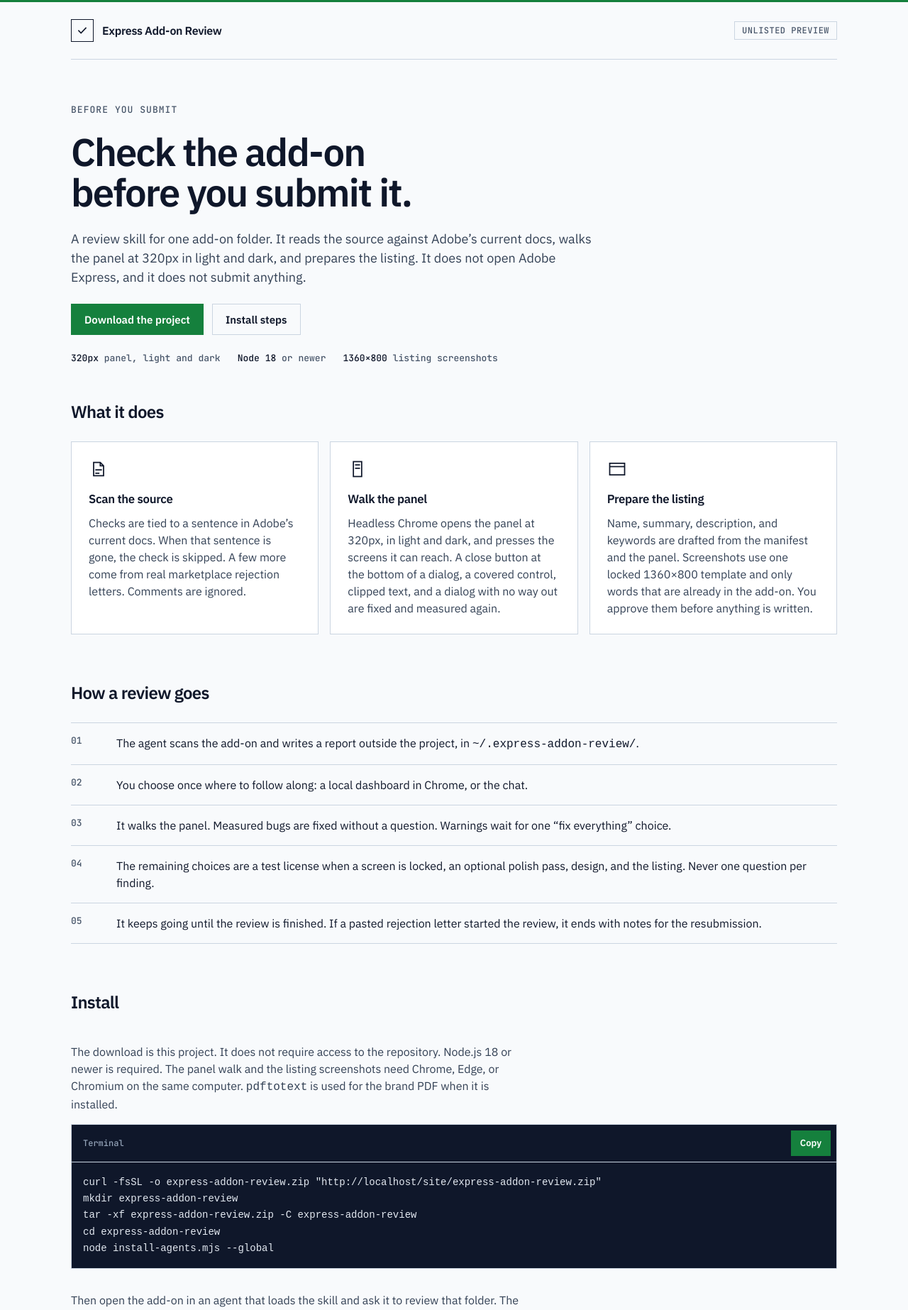
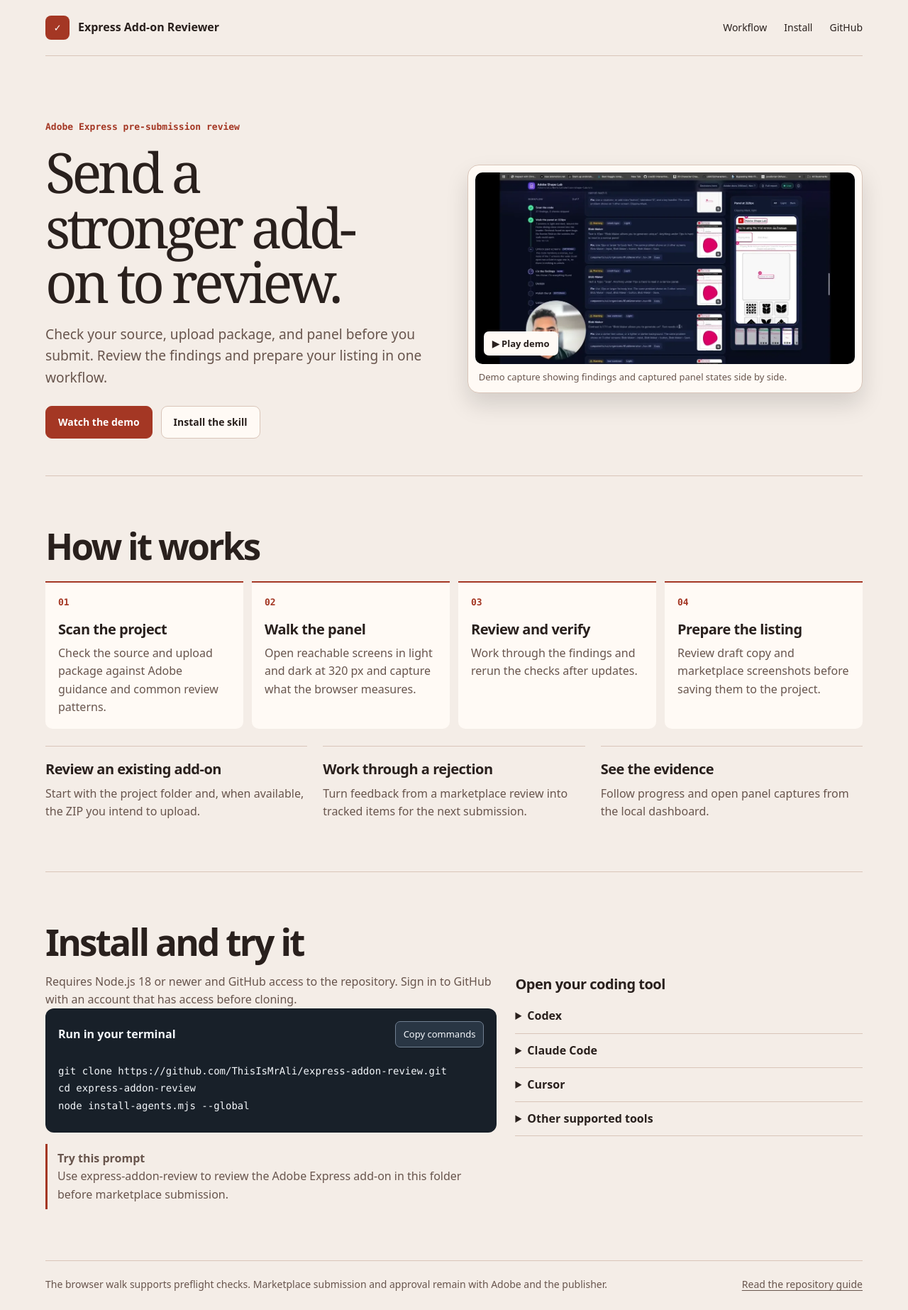
Before and after one commit to ThisIsMrAli/express-addon-review, a website: page site/page.html in a window 1280 px wide. Shown: the top 1846 px of the page at 71% size. Drawn offline with Linux system fonts and the light colour scheme.

Commit message:
Design the review project site

```diff
--- a/site/page.html
+++ b/site/page.html
@@ -1,134 +1,62 @@
 <!doctype html>
-<html lang="en">
+<html lang="en" data-product="review">
 <head>
   <meta charset="utf-8">
   <meta name="viewport" content="width=device-width, initial-scale=1">
   <meta name="robots" content="noindex, nofollow, noarchive">
   <meta name="referrer" content="no-referrer">
-  <meta name="description" content="Express Add-on Review checks an Adobe Express add-on before you submit it: the source, the panel, and the listing.">
-  <title>Express Add-on Review</title>
-  <link rel="preconnect" href="https://fonts.googleapis.com">
-  <link rel="preconnect" href="https://fonts.gstatic.com" crossorigin>
-  <link rel="stylesheet" referrerpolicy="no-referrer" href="https://fonts.googleapis.com/css2?family=IBM+Plex+Sans:wght@400;500;600&family=JetBrains+Mono:wght@500&display=swap">
+  <meta name="description" content="Check your source, upload package, and panel before you submit. Review the findings and prepare your listing in one workflow.">
+  <title>Express Add-on Reviewer</title>
   <link rel="stylesheet" href="site.css">
+  <script src="site.js" defer></script>
 </head>
 <body>
   <a class="skip" href="#content">Skip to content</a>
-  <div class="rule"></div>
   <div class="wrap">
-    <header class="site">
-      <a class="brand" href="#content">
-        <span class="mark" aria-hidden="true">
-          <svg width="16" height="16" viewBox="0 0 16 16" fill="none"><path d="M3 8.2 6.2 11.5 13 4.5" stroke="currentColor" stroke-width="1.6" stroke-linecap="square"/></svg>
-        </span>
-        <strong>Express Add-on Review</strong>
-      </a>
-      <p class="pill">Unlisted preview</p>
+    <header class="top">
+      <a class="brand" href="#content"><span class="mark" aria-hidden="true">✓</span>Express Add-on Reviewer</a>
+      <nav aria-label="Page"><a href="#workflow">Workflow</a><a href="#install">Install</a><a href="https://github.com/ThisIsMrAli/express-addon-review">GitHub</a></nav>
     </header>
-
     <main id="content">
       <section class="hero">
-        <p class="eyebrow">Before you submit</p>
-        <h1>Check the add-on before you submit it.</h1>
-        <p class="lede">A review skill for one add-on folder. It reads the source against Adobe’s current docs, walks the panel at 320px in light and dark, and prepares the listing. It does not open Adobe Express, and it does not submit anything.</p>
-        <div class="actions">
-          <a class="btn" href="express-addon-review.zip">Download the project</a>
-          <a class="btn ghost" href="#install">Install steps</a>
+        <div>
+          <p class="kicker">Adobe Express pre-submission review</p>
+          <h1>Send a stronger add-on to review.</h1>
+          <p class="lede">Check your source, upload package, and panel before you submit. Review the findings and prepare your listing in one workflow.</p>
+          <div class="actions"><a class="button primary" href="https://drive.google.com/file/d/1JKUo__CFvtpCF7M2Kyugx8AeiJLEQply/view?usp=sharing">Watch the demo</a><a class="button" href="#install">Install the skill</a></div>
         </div>
-        <ul class="facts">
-          <li><strong>320px</strong> panel, light and dark</li>
-          <li><strong>Node 18</strong> or newer</li>
-          <li><strong>1360×800</strong> listing screenshots</li>
-        </ul>
+        <figure class="demo">
+          <a href="https://drive.google.com/file/d/1JKUo__CFvtpCF7M2Kyugx8AeiJLEQply/view?usp=sharing" aria-label="Watch the Express Add-on Reviewer demo"><img src="demo.webp" alt="Demo capture showing findings and captured panel states side by side." width="1120" height="565"><span class="play" aria-hidden="true">▶ Play demo</span></a>
+          <figcaption>Demo capture showing findings and captured panel states side by side.</figcaption>
+        </figure>
       </section>
-
-      <section aria-labelledby="does">
-        <h2 id="does">What it does</h2>
-        <div class="grid">
-          <article class="card">
-            <svg class="icon" viewBox="0 0 24 24" fill="none" aria-hidden="true"><path d="M6 4h8l4 4v12H6V4Z" stroke="currentColor" stroke-width="1.5"/><path d="M14 4v4h4M8 13h8M8 17h5" stroke="currentColor" stroke-width="1.5"/></svg>
-            <h3>Scan the source</h3>
-            <p>Checks are tied to a sentence in Adobe’s current docs. When that sentence is gone, the check is skipped. A few more come from real marketplace rejection letters. Comments are ignored.</p>
-          </article>
-          <article class="card">
-            <svg class="icon" viewBox="0 0 24 24" fill="none" aria-hidden="true"><rect x="7" y="3" width="10" height="18" stroke="currentColor" stroke-width="1.5"/><path d="M9 7h6M9 11h6" stroke="currentColor" stroke-width="1.5"/></svg>
-            <h3>Walk the panel</h3>
-            <p>Headless Chrome opens the panel at 320px, in light and dark, and presses the screens it can reach. A close button at the bottom of a dialog, a covered control, clipped text, and a dialog with no way out are fixed and measured again.</p>
-          </article>
-          <article class="card">
-            <svg class="icon" viewBox="0 0 24 24" fill="none" aria-hidden="true"><rect x="3" y="5" width="18" height="14" stroke="currentColor" stroke-width="1.5"/><path d="M3 9h18" stroke="currentColor" stroke-width="1.5"/></svg>
-            <h3>Prepare the listing</h3>
-            <p>Name, summary, description, and keywords are drafted from the manifest and the panel. Screenshots use one locked 1360×800 template and only words that are already in the add-on. You approve them before anything is written.</p>
-          </article>
-        </div>
+      <section id="workflow" class="section">
+        <h2>How it works</h2>
+        <ol class="steps"><li><span class="step-number">01</span><h3>Scan the project</h3><p>Check the source and upload package against Adobe guidance and common review patterns.</p></li><li><span class="step-number">02</span><h3>Walk the panel</h3><p>Open reachable screens in light and dark at 320 px and capture what the browser measures.</p></li><li><span class="step-number">03</span><h3>Review and verify</h3><p>Work through the findings and rerun the checks after updates.</p></li><li><span class="step-number">04</span><h3>Prepare the listing</h3><p>Review draft copy and marketplace screenshots before saving them to the project.</p></li></ol>
+        <div class="features"><article><h3>Review an existing add-on</h3><p>Start with the project folder and, when available, the ZIP you intend to upload.</p></article><article><h3>Work through a rejection</h3><p>Turn feedback from a marketplace review into tracked items for the next submission.</p></article><article><h3>See the evidence</h3><p>Follow progress and open panel captures from the local dashboard.</p></article></div>
       </section>
-
-      <section aria-labelledby="goes">
-        <h2 id="goes">How a review goes</h2>
-        <ol class="steps">
-          <li><span>01</span><p>The agent scans the add-on and writes a report outside the project, in <code>~/.express-addon-review/</code>.</p></li>
-          <li><span>02</span><p>You choose once where to follow along: a local dashboard in Chrome, or the chat.</p></li>
-          <li><span>03</span><p>It walks the panel. Measured bugs are fixed without a question. Warnings wait for one “fix everything” choice.</p></li>
-          <li><span>04</span><p>The remaining choices are a test license when a screen is locked, an optional polish pass, design, and the listing. Never one question per finding.</p></li>
-          <li><span>05</span><p>It keeps going until the review is finished. If a pasted rejection letter started the review, it ends with notes for the resubmission.</p></li>
-        </ol>
-      </section>
-
-      <section class="install" id="install" aria-labelledby="install-title">
-        <h2 id="install-title">Install</h2>
-        <p class="note">The download is this project. It does not require access to the repository. Node.js 18 or newer is required. The panel walk and the listing screenshots need Chrome, Edge, or Chromium on the same computer. <code>pdftotext</code> is used for the brand PDF when it is installed.</p>
-        <div class="terminal">
-          <header>
-            <span>Terminal</span>
-            <button class="btn" type="button" id="copy">Copy</button>
-          </header>
-          <pre><code id="commands">Loading the install commands…</code></pre>
-        </div>
-        <p class="note" id="copied" role="status"></p>
-        <p class="note">Then open the add-on in an agent that loads the skill and ask it to review that folder. The same installer links the skill for Claude, Cursor, Codex, Gemini, Windsurf, and the other agents the installer already knows.</p>
-      </section>
-
-      <section aria-labelledby="limits">
-        <h2 id="limits">What it leaves to you</h2>
-        <div class="split">
+      <section id="install" class="section">
+        <h2>Install and try it</h2>
+        <div class="install-grid">
           <div>
-            <ul class="plain">
-              <li>Other browsers, and one pass on a slow network. Reviewers try Chrome, Safari, Edge, and Firefox.</li>
-              <li>The publisher website, the publisher form, and test credentials when the add-on logs in or has a paid feature.</li>
-              <li>Screens behind a login the walk cannot reach, and whether the wording actually makes sense.</li>
-            </ul>
+            <p>Requires Node.js 18 or newer and GitHub access to the repository. Sign in to GitHub with an account that has access before cloning.</p>
+            <div class="terminal">
+              <div class="terminal-head"><strong>Run in your terminal</strong><button type="button" data-copy="install-command" aria-live="polite" hidden>Copy commands</button></div>
+              <pre><code id="install-command">git clone https://github.com/ThisIsMrAli/express-addon-review.git
+cd express-addon-review
+node install-agents.mjs --global</code></pre>
+            </div>
+            <p class="prompt"><strong>Try this prompt</strong><br>Use express-addon-review to review the Adobe Express add-on in this folder before marketplace submission.</p>
           </div>
-          <div class="callout">
-            <p class="note">A finished review is not marketplace approval. Adobe’s reviewers never see the local dashboard. The dashboard stays on your computer.</p>
+          <div>
+            <h3>Open your coding tool</h3>
+            <details><summary>Codex</summary><p>Open your project in Codex after running the installer. Ask for <code>express-addon-review</code> by name in a new chat.</p></details><details><summary>Claude Code</summary><p>Open your project in Claude Code after running the installer. Ask for <code>express-addon-review</code> by name in a new chat.</p></details><details><summary>Cursor</summary><p>Open your project in Cursor after running the installer. Ask for <code>express-addon-review</code> by name in a new chat.</p></details>
+            <details><summary>Other supported tools</summary><p>The installer also links the skill into supported locations for tools such as Gemini CLI and Windsurf. Keep the checkout on disk so the links continue to work.</p></details>
           </div>
         </div>
       </section>
     </main>
-
-    <footer class="site">
-      <p>MIT License</p>
-      <p>Unlisted preview. Please don’t publish this address.</p>
-    </footer>
+    <footer class="foot"><p>The browser walk supports preflight checks. Marketplace submission and approval remain with Adobe and the publisher.</p><a href="https://github.com/ThisIsMrAli/express-addon-review">Read the repository guide</a></footer>
   </div>
-  <script>
-    const zip = new URL("express-addon-review.zip", location.href).href;
-    const commands = [
-      "curl -fsSL -o express-addon-review.zip " + JSON.stringify(zip),
-      "mkdir express-addon-review",
-      "tar -xf express-addon-review.zip -C express-addon-review",
-      "cd express-addon-review",
-      "node install-agents.mjs --global"
-    ].join("\n");
-    document.getElementById("commands").textContent = commands;
-    document.getElementById("copy").addEventListener("click", async () => {
-      const status = document.getElementById("copied");
-      try {
-        await navigator.clipboard.writeText(commands);
-        status.textContent = "Copied.";
-      } catch {
-        status.textContent = "Select the commands and copy them.";
-      }
-    });
-  </script>
 </body>
 </html>
--- a/site/site.css
+++ b/site/site.css
@@ -1,163 +1,58 @@
-:root {
-  color-scheme: dark;
-  --bg: #0f172a;
-  --fg: #f8fafc;
-  --muted: #cbd5e1;
-  --faint: #94a3b8;
-  --card: #1b2336;
-  --line: #334155;
-  --accent: #22c55e;
-  --on-accent: #0f172a;
-  --accent-hover: #4ade80;
-  --link: #86efac;
-  --ring: #f8fafc;
-  --code: #0b1220;
-  --space-1: 8px;
-  --space-2: 16px;
-  --space-3: 24px;
-  --space-4: 32px;
-  --space-5: 48px;
-  --space-6: 64px;
-  --measure: 68ch;
-  --page: 1080px;
-  --sans: "IBM Plex Sans", "Segoe UI", sans-serif;
-  --mono: "JetBrains Mono", ui-monospace, monospace;
-}
-
-@media (prefers-color-scheme: light) {
-  :root {
-    color-scheme: light;
-    --bg: #f8fafc;
-    --fg: #0f172a;
-    --muted: #334155;
-    --faint: #475569;
-    --card: #ffffff;
-    --line: #cbd5e1;
-    --accent: #15803d;
-    --on-accent: #ffffff;
-    --accent-hover: #166534;
-    --link: #166534;
-    --ring: #0f172a;
-    --code: #0f172a;
-  }
-}
-
-* { box-sizing: border-box; }
-html { scroll-behavior: smooth; }
-body {
-  margin: 0;
-  background: var(--bg);
-  color: var(--fg);
-  font: 16px/1.5 var(--sans);
-}
-img, svg { display: block; }
-a { color: var(--link); text-underline-offset: 3px; }
-a:hover { text-decoration-thickness: 2px; }
-:focus-visible { outline: 2px solid var(--ring); outline-offset: 3px; }
-.skip {
-  position: absolute;
-  left: var(--space-2);
-  top: -40px;
-  background: var(--accent);
-  color: var(--on-accent);
-  padding: 8px 12px;
-  z-index: 2;
-}
-.skip:focus { top: var(--space-2); }
-
-.wrap { width: min(var(--page), calc(100% - 48px)); max-width: 100%; min-width: 0; margin: 0 auto; }
-.rule { height: 3px; background: var(--accent); }
-
-header.site {
-  display: flex;
-  flex-wrap: wrap;
-  align-items: center;
-  justify-content: space-between;
-  gap: var(--space-2);
-  padding: var(--space-3) 0;
-  border-bottom: 1px solid var(--line);
-}
-.brand { display: flex; align-items: center; gap: 12px; color: inherit; text-decoration: none; }
-.mark {
-  width: 32px;
-  height: 32px;
-  border: 1px solid var(--fg);
-  display: grid;
-  place-items: center;
-}
-.brand strong { font-weight: 600; letter-spacing: -0.02em; }
-.pill {
-  margin: 0;
-  border: 1px solid var(--line);
-  padding: 6px 10px;
-  font: 500 12px/1 var(--mono);
-  letter-spacing: 0.04em;
-  text-transform: uppercase;
-  color: var(--faint);
-}
-
-.hero { padding: var(--space-6) 0 var(--space-5); display: grid; gap: var(--space-3); }
-.eyebrow { margin: 0; color: var(--faint); font: 500 13px/1 var(--mono); letter-spacing: 0.08em; text-transform: uppercase; }
-h1 { margin: 0; max-width: 16ch; font-size: clamp(2.25rem, 5vw, 3.4rem); line-height: 1.05; letter-spacing: -0.035em; font-weight: 600; }
-.lede { margin: 0; max-width: var(--measure); color: var(--muted); font-size: 1.125rem; }
-.actions { display: flex; flex-wrap: wrap; gap: 12px; align-items: center; }
-.btn {
-  display: inline-flex;
-  align-items: center;
-  justify-content: center;
-  min-height: 44px;
-  padding: 0 18px;
-  border: 1px solid transparent;
-  background: var(--accent);
-  color: var(--on-accent);
-  font: 600 15px/1 var(--sans);
-  text-decoration: none;
-  cursor: pointer;
-  transition: background 200ms ease;
-}
-.btn:hover { background: var(--accent-hover); }
-.btn.ghost { background: transparent; color: var(--fg); border-color: var(--line); }
-.btn.ghost:hover { background: var(--card); }
-.facts { display: flex; flex-wrap: wrap; gap: var(--space-3); margin: 0; padding: 0; list-style: none; color: var(--faint); font: 500 13px/1.4 var(--mono); }
-.facts strong { color: var(--fg); font-weight: 500; }
-
-section { padding: 0 0 var(--space-6); }
-h2 { margin: 0 0 var(--space-3); font-size: 1.5rem; letter-spacing: -0.03em; font-weight: 600; }
-.grid { display: grid; grid-template-columns: repeat(3, 1fr); gap: var(--space-2); }
-.card { background: var(--card); border: 1px solid var(--line); padding: var(--space-3); }
-.card h3 { margin: var(--space-2) 0 var(--space-1); font-size: 1.05rem; letter-spacing: -0.02em; }
-.card p, .card li { color: var(--muted); }
-.card p { margin: 0; }
-.icon { width: 28px; height: 28px; }
-
-ol.steps { margin: 0; padding: 0; list-style: none; display: grid; gap: 0; border-top: 1px solid var(--line); }
-ol.steps li { display: grid; grid-template-columns: 48px 1fr; gap: var(--space-2); padding: var(--space-2) 0; border-bottom: 1px solid var(--line); }
-ol.steps span { font: 500 13px/1.4 var(--mono); color: var(--faint); }
-ol.steps p { margin: 0; }
-
-.install { display: grid; gap: var(--space-2); }
-.terminal { background: var(--code); color: #e2e8f0; border: 1px solid var(--line); max-width: 100%; }
-.terminal header { display: flex; justify-content: space-between; align-items: center; gap: var(--space-2); padding: 8px 8px 8px 16px; border-bottom: 1px solid var(--line); color: #94a3b8; font: 500 12px/1 var(--mono); }
-.terminal pre { margin: 0; padding: var(--space-2); max-width: 100%; overflow-x: auto; white-space: pre-wrap; overflow-wrap: anywhere; font: 14px/1.6 var(--mono); }
-.terminal .btn { min-height: 36px; padding: 0 12px; font-size: 13px; }
-.note { margin: 0; color: var(--muted); max-width: var(--measure); }
-
-.split { display: grid; grid-template-columns: 1fr 1fr; gap: var(--space-4); }
-ul.plain { margin: 0; padding-left: 1.1rem; }
-ul.plain li + li { margin-top: 8px; }
-.callout { border-left: 3px solid var(--accent); padding-left: var(--space-2); }
-
-footer.site { border-top: 1px solid var(--line); padding: var(--space-3) 0 var(--space-5); color: var(--faint); display: flex; justify-content: space-between; gap: var(--space-2); flex-wrap: wrap; }
-footer.site p { margin: 0; }
-
-@media (max-width: 800px) {
-  .wrap { width: min(var(--page), calc(100% - 32px)); }
-  .grid, .split { grid-template-columns: 1fr; }
-  .hero { padding-top: var(--space-5); }
-  header.site { align-items: flex-start; }
-}
-
-@media (prefers-reduced-motion: reduce) {
-  html { scroll-behavior: auto; }
-  *, *::before, *::after { transition: none !important; animation: none !important; }
-}
+:root{color-scheme:dark;--bg:#161b21;--paper:#202831;--ink:#f7f6f0;--dim:#b9c4cc;--line:#3a454f;--accent:#c6ed84;--button:#1b2520;--mono:ui-monospace,SFMono-Regular,Consolas,monospace;--gutter:clamp(20px,5vw,76px)}
+[data-product="develop"]{color-scheme:light;--bg:#f5f3ed;--paper:#fffdf8;--ink:#18242f;--dim:#42566b;--line:#cdd5dc;--accent:#174dbb;--button:#fff}
+[data-product="review"]{color-scheme:light;--bg:#f4ede7;--paper:#fffaf5;--ink:#29201d;--dim:#68554d;--line:#d9c5b9;--accent:#a43724;--button:#fff}
+*,*::before,*::after{box-sizing:border-box}
+html{scroll-padding-top:24px}
+body{margin:0;background:var(--bg);color:var(--ink);font:16px/1.58 "Geist",system-ui,sans-serif}
+a{color:inherit;text-underline-offset:.2em}
+a:focus-visible,button:focus-visible,summary:focus-visible{outline:3px solid var(--accent);outline-offset:4px}
+button,summary{cursor:pointer}
+.wrap{max-width:1500px;margin-inline:auto;padding-inline:var(--gutter)}
+.skip{position:absolute;top:0;left:1rem;transform:translateY(-120%);background:var(--paper);padding:.6rem 1rem;z-index:3}
+.skip:focus{transform:none}
+.top,.foot{display:flex;justify-content:space-between;align-items:center;gap:14px 30px;flex-wrap:wrap;padding-block:22px;border-bottom:1px solid var(--line)}
+.brand{font-weight:750;text-decoration:none;display:flex;align-items:center;gap:12px}
+.mark{width:34px;height:34px;display:grid;place-items:center;background:var(--accent);color:var(--button);border-radius:8px;font:700 15px var(--mono)}
+nav{display:flex;flex-wrap:wrap;gap:12px 24px;font-size:14px}
+nav a{text-decoration:none}
+nav a:hover{text-decoration:underline}
+.hero{padding-block:clamp(42px,7vw,100px) 52px;display:grid;grid-template-columns:minmax(0,1fr) minmax(0,1.05fr);gap:clamp(24px,5vw,80px);align-items:center}
+.kicker,.step-number{color:var(--accent);font:650 13px/1.5 var(--mono)}
+h1,h2,h3,p,figure{margin:0}
+h1{font-size:clamp(44px,6.1vw,98px);line-height:.99;letter-spacing:-.075em;margin:.21em 0 .25em;text-wrap:balance}
+[data-product="review"] h1{font-family:Georgia,serif;font-weight:500;letter-spacing:-.065em}
+.lede{font-size:clamp(16px,1.5vw,20px);max-width:52ch;color:var(--dim)}
+.actions{display:flex;align-items:center;flex-wrap:wrap;gap:12px;margin-top:25px}
+.button{display:inline-flex;align-items:center;justify-content:center;min-height:46px;padding:9px 17px;border:1px solid var(--line);border-radius:9px;text-decoration:none;font-family:inherit;line-height:1.4;font-size:14px;font-weight:700;background:var(--paper);color:var(--ink)}
+.button:hover{border-color:var(--accent);box-shadow:0 0 0 1px var(--accent)}
+.primary{background:var(--accent);color:var(--button);border-color:var(--accent)}
+.demo{background:var(--paper);border:1px solid var(--line);padding:10px;border-radius:16px;box-shadow:0 16px 32px #0002}
+.demo a{display:block;position:relative;border-radius:10px;overflow:hidden}
+.demo img{width:100%;height:auto;display:block}
+.play{position:absolute;bottom:12px;left:12px;background:var(--paper);padding:7px 12px;border-radius:7px;font-size:13px;font-weight:750}
+figcaption{font-size:13px;color:var(--dim);padding:8px 5px 1px}
+.section{border-top:1px solid var(--line);padding-block:clamp(35px,6vw,72px)}
+h2{font-size:clamp(30px,4vw,55px);line-height:1.04;letter-spacing:-.053em;margin-bottom:16px;text-wrap:balance}
+h3{font-size:20px;letter-spacing:-.025em;margin-bottom:6px}
+.section p,.steps p,.features p{color:var(--dim)}
+.steps{list-style:none;margin:23px 0 0;padding:0;display:grid;grid-template-columns:repeat(4,minmax(0,1fr));gap:12px}
+.steps li{padding:18px;border-top:2px solid var(--accent);background:var(--paper);border-radius:0 0 10px 10px}
+.step-number{display:block;margin-bottom:12px}
+.features{display:grid;grid-template-columns:repeat(3,minmax(0,1fr));gap:22px;margin-top:24px}
+.features article{border-top:1px solid var(--line);padding-top:16px}
+.install-grid{display:grid;grid-template-columns:minmax(0,1.3fr) minmax(0,1fr);gap:26px;align-items:start}
+.terminal{min-width:0;background:#182029;color:#f4f7fb;border-radius:12px;padding:18px}
+.terminal-head{display:flex;justify-content:space-between;align-items:center;gap:10px}
+.terminal-head button{color:inherit;background:#293644;border:1px solid #718092;border-radius:7px;padding:7px 11px;font:inherit;font-size:13px}
+pre{overflow:auto;margin:13px 0 0;padding:8px 0;font:14px/1.75 var(--mono)}
+code{font-family:var(--mono)}
+.prompt{margin-top:16px;border-left:3px solid var(--accent);padding:8px 0 8px 14px}
+details{border-bottom:1px solid var(--line);padding:11px 0}
+summary{font-weight:700}
+details p{padding-top:8px}
+.foot{border-bottom:0;border-top:1px solid var(--line);font-size:14px;color:var(--dim)}
+@media(max-width:850px){.hero,.install-grid{grid-template-columns:1fr}.hero{gap:24px}.steps{grid-template-columns:repeat(2,minmax(0,1fr))}}
+@media(max-width:520px){.steps,.features{grid-template-columns:1fr}.steps li{padding:14px}.top{padding-block:16px}nav{gap:12px}.demo{padding:7px}pre{font-size:12px}}
+.hero > *, .install-grid > * { min-width: 0; }
+.demo { min-width: 0; }
+@media(max-width:850px){.hero,.install-grid{grid-template-columns:minmax(0,1fr)}}
--- /dev/null
+++ b/site/site.js
@@ -0,0 +1,17 @@
+for (const button of document.querySelectorAll("[data-copy]")) {
+  button.hidden = false;
+  button.addEventListener("click", async () => {
+    const code = document.getElementById(button.dataset.copy);
+    try {
+      await navigator.clipboard.writeText(code.textContent);
+      button.textContent = "Copied";
+    } catch {
+      const range = document.createRange();
+      range.selectNodeContents(code);
+      const selection = window.getSelection();
+      selection.removeAllRanges();
+      selection.addRange(range);
+      button.textContent = "Press Copy";
+    }
+  });
+}
```
Also changed, not shown: scripts/build-pages.mjs (+4 -7 lines), README.md, site/demo.webp (added).
